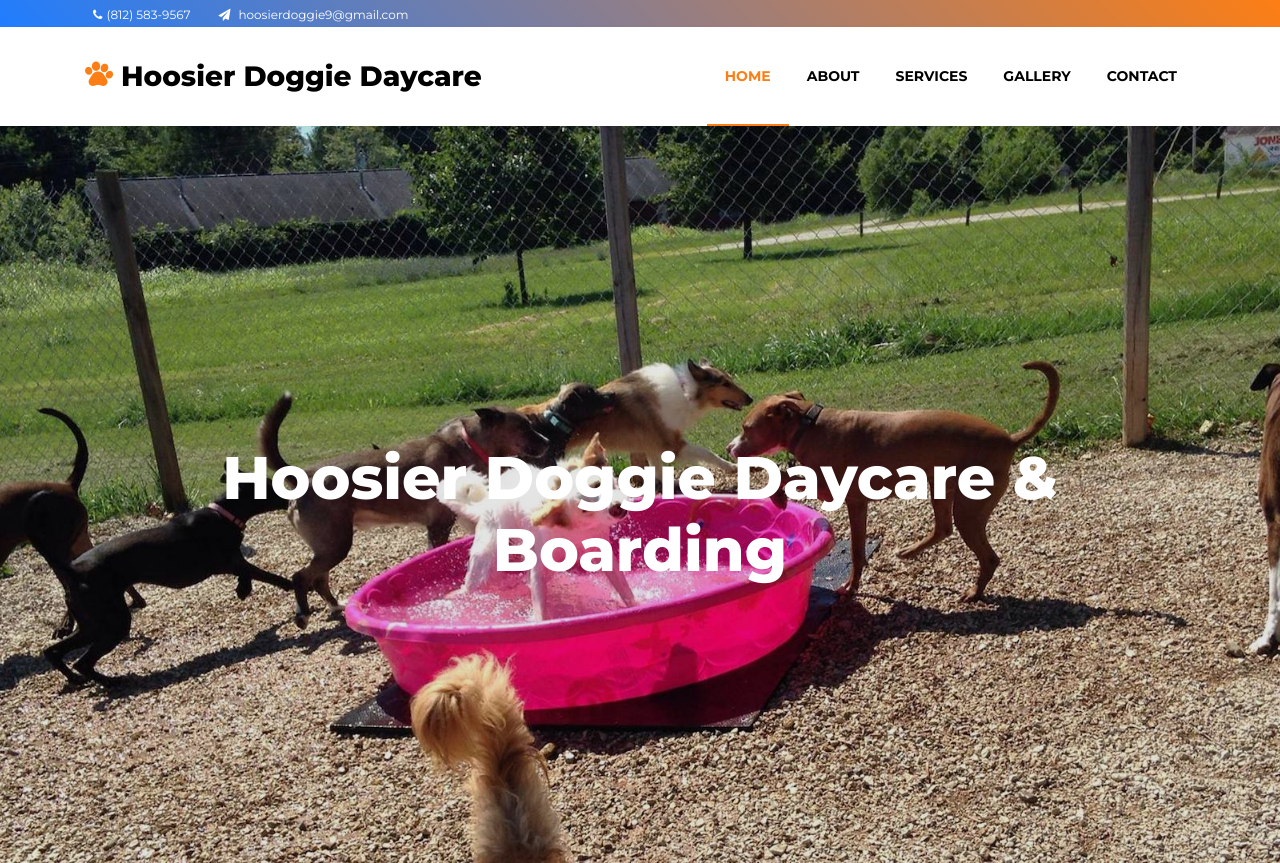
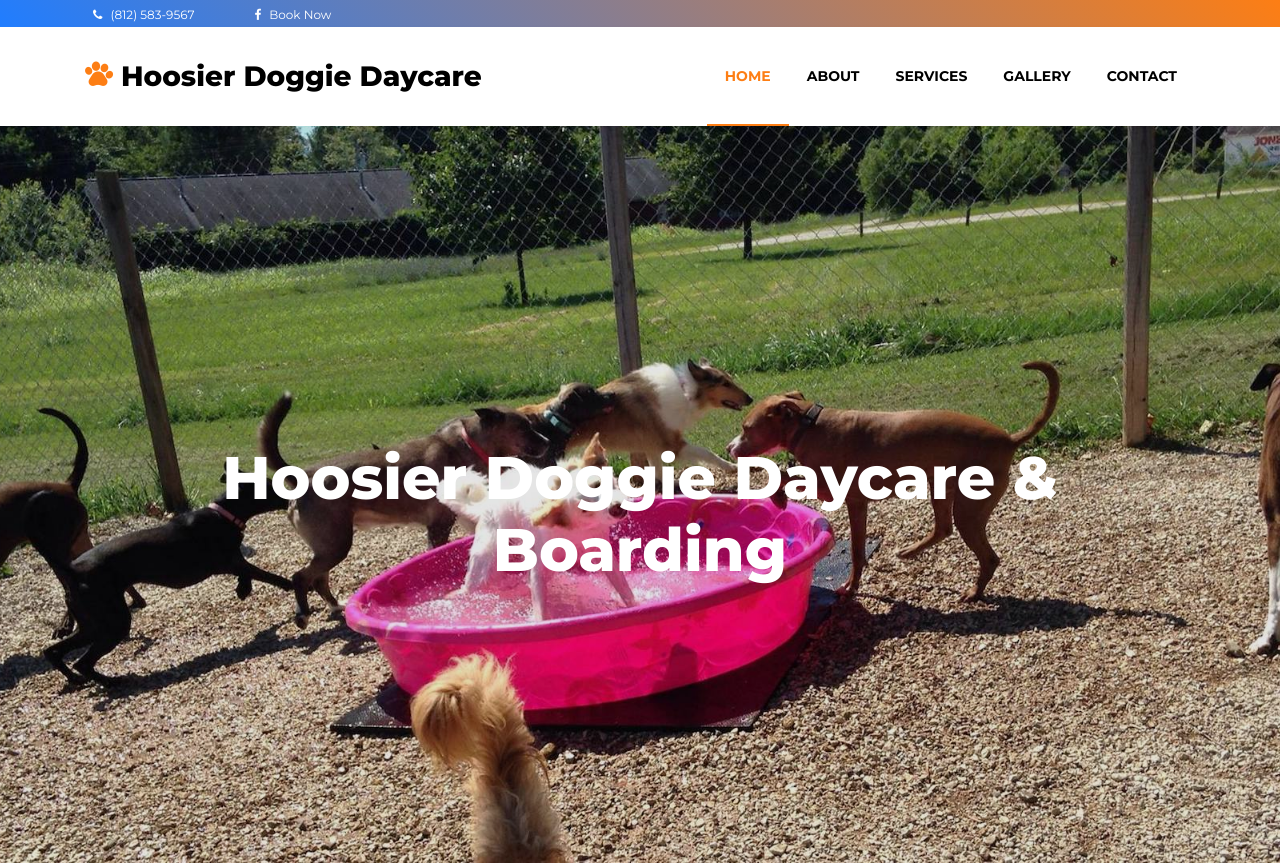
Before and after one commit to garrettdburton/Hoosier-Doggy, a plain HTML site: page index.html in a window 1280 px wide. Shown: the top 863 px of the page. Drawn offline with Linux system fonts and the light colour scheme; some packages are replaced by stand-ins of ours; no server answers; files whose address does not match are found by name.

Commit message:
updates to info bar

```diff
--- a/index.html
+++ b/index.html
@@ -28,10 +28,10 @@
         <div class="wrap">
             <div class="container">
                 <div class="row">
-                    <div class="col-md-12 align-items-center">
+                    <div class="col-md-12">
                         <p class="mb-0 phone">
-                            <a href="tel:+8125839567" class="m-2"><span class="fa fa-phone mr-1"></span>(812) 583-9567</a>
-                            <a href="mailto:hoosierdoggie9@gmail.com" class="m-3"><span class="fa fa-paper-plane mr-2"></span>hoosierdoggie9@gmail.com</a>
+                            <a href="tel:+8125839567" class="m-2"><span class="fa fa-phone mr-2"></span>(812) 583-9567</a>
+                            <a href="https://www.facebook.com/hoosierdoggie" class="m-5"><span class="fa fa-facebook mr-2"><i class="sr-only"></i></span>Book Now</a>
                         </p>
                     </div>
                 </div>
```
